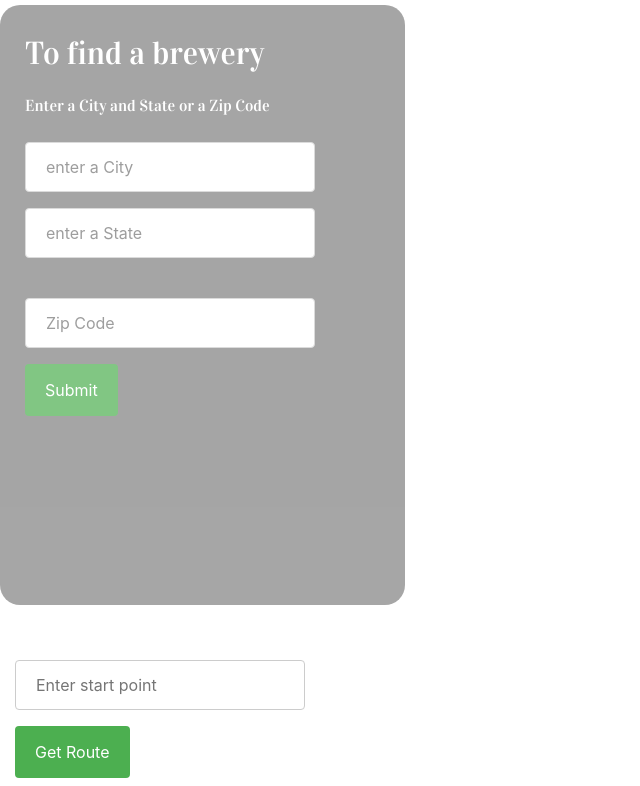
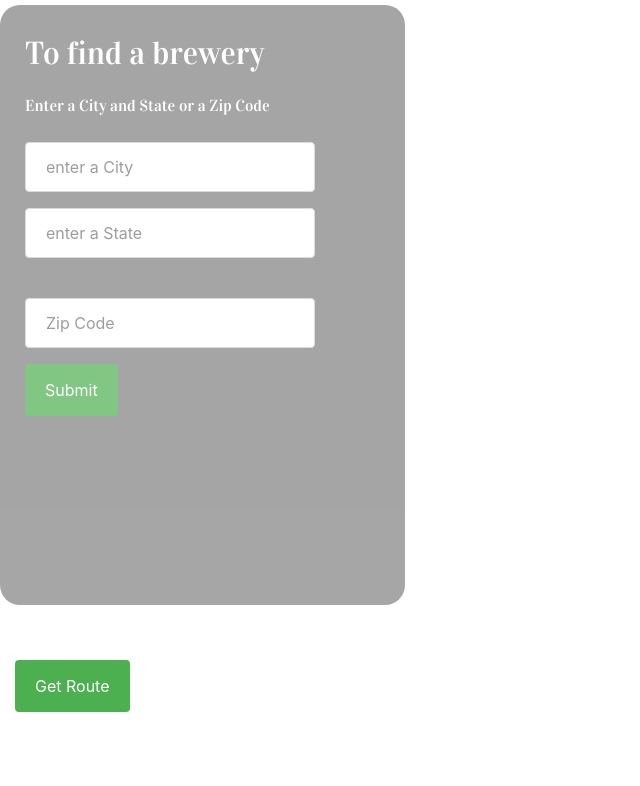
Before and after one commit to abmoll/HopToIt, a website: page public/index.html in a window 1280 px wide. Shown: the part 1526-2312 px from the top of the page, without its empty margins (0-640 px from the left). After the commit the page ends 2246 px from the top, so only its background shows below. Drawn offline with nearby package versions, Linux system fonts and the light colour scheme; some packages are replaced by stand-ins of ours.

Commit message:
removed starting location text field

```diff
--- a/public/index.html
+++ b/public/index.html
@@ -97,7 +97,6 @@
               </div>
 
               <form action="/getRoute" method="get">
-                <input id="startLoc" type="text" name="startLocation" placeholder="Enter start point"><br>
                 <input type="submit" value="Get Route">
               </form>
             </div>
```
